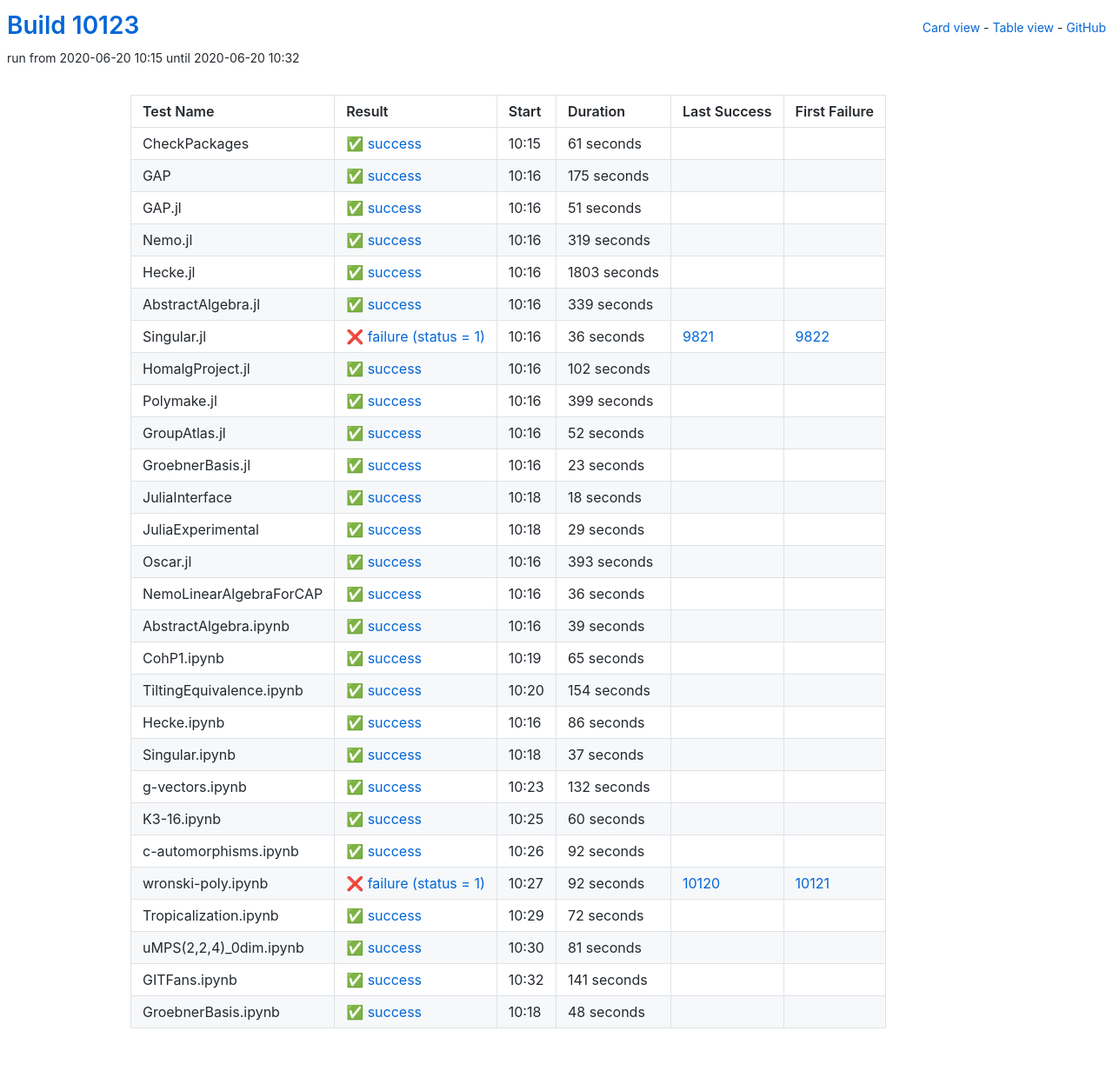
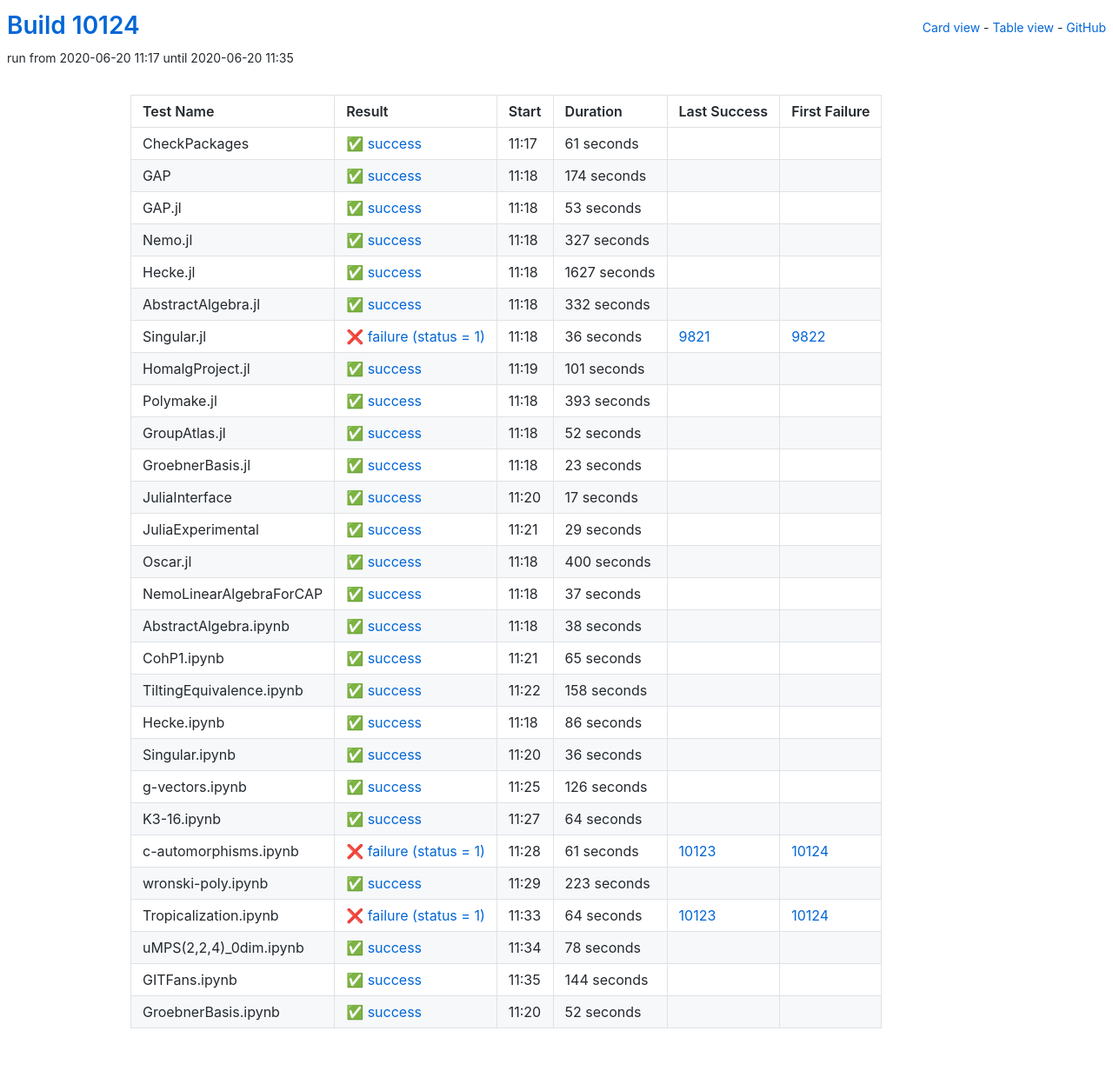
Before and after one commit to oscar-system/oscar-ci-status, a Jekyll site: the page built from table.html, in a window 1280 px wide. Shown: the whole page at 87% size. Built offline with Jekyll 4.4.1, drawn with Linux system fonts in a browser that asks for light colours.

Commit message:
Build #10124

```diff
--- a/_data/ci.yml
+++ b/_data/ci.yml
@@ -1,6 +1,6 @@
 ---
-build: 10123
-build_url: https://oscarci.mathematik.uni-kl.de/job/oscar/10123/
+build: 10124
+build_url: https://oscarci.mathematik.uni-kl.de/job/oscar/10124/
 job: oscar
 organization: oscar-system
 repo: oscar-ci-status
@@ -8,8 +8,8 @@ repourl: https://github.com/oscar-system/oscar-ci-status
 tests:
 - name: CheckPackages
   id: checkpackages
-  log: https://oscarci.mathematik.uni-kl.de/job/oscar/10123/artifact/logs/build-10123/CheckPackages.log
-  start: 2020-06-20 10:15
+  log: https://oscarci.mathematik.uni-kl.de/job/oscar/10124/artifact/logs/build-10124/CheckPackages.log
+  start: 2020-06-20 11:17
   success: true
   exitcode: 0
   status: success
@@ -20,68 +20,68 @@ tests:
   first_failure_url:
 - name: GAP
   id: gap
-  log: https://oscarci.mathematik.uni-kl.de/job/oscar/10123/artifact/logs/build-10123/GAP.log
-  start: 2020-06-20 10:16
+  log: https://oscarci.mathematik.uni-kl.de/job/oscar/10124/artifact/logs/build-10124/GAP.log
+  start: 2020-06-20 11:18
   success: true
   exitcode: 0
   status: success
-  duration: 175
+  duration: 174
   last_success: false
   last_success_url:
   first_failure: false
   first_failure_url:
 - name: GAP.jl
   id: gap-jl
-  log: https://oscarci.mathematik.uni-kl.de/job/oscar/10123/artifact/logs/build-10123/GAP.jl.log
-  start: 2020-06-20 10:16
+  log: https://oscarci.mathematik.uni-kl.de/job/oscar/10124/artifact/logs/build-10124/GAP.jl.log
+  start: 2020-06-20 11:18
   success: true
   exitcode: 0
   status: success
-  duration: 51
+  duration: 53
   last_success: false
   last_success_url:
   first_failure: false
   first_failure_url:
 - name: Nemo.jl
   id: nemo-jl
-  log: https://oscarci.mathematik.uni-kl.de/job/oscar/10123/artifact/logs/build-10123/Nemo.jl.log
-  start: 2020-06-20 10:16
+  log: https://oscarci.mathematik.uni-kl.de/job/oscar/10124/artifact/logs/build-10124/Nemo.jl.log
+  start: 2020-06-20 11:18
   success: true
   exitcode: 0
   status: success
-  duration: 319
+  duration: 327
   last_success: false
   last_success_url:
   first_failure: false
   first_failure_url:
 - name: Hecke.jl
   id: hecke-jl
-  log: https://oscarci.mathematik.uni-kl.de/job/oscar/10123/artifact/logs/build-10123/Hecke.jl.log
-  start: 2020-06-20 10:16
+  log: https://oscarci.mathematik.uni-kl.de/job/oscar/10124/artifact/logs/build-10124/Hecke.jl.log
+  start: 2020-06-20 11:18
   success: true
   exitcode: 0
   status: success
-  duration: 1803
+  duration: 1627
   last_success: false
   last_success_url:
   first_failure: false
   first_failure_url:
 - name: AbstractAlgebra.jl
   id: abstractalgebra-jl
-  log: https://oscarci.mathematik.uni-kl.de/job/oscar/10123/artifact/logs/build-10123/AbstractAlgebra.jl.log
-  start: 2020-06-20 10:16
+  log: https://oscarci.mathematik.uni-kl.de/job/oscar/10124/artifact/logs/build-10124/AbstractAlgebra.jl.log
+  start: 2020-06-20 11:18
   success: true
   exitcode: 0
   status: success
-  duration: 339
+  duration: 332
   last_success: false
   last_success_url:
   first_failure: false
   first_failure_url:
 - name: Singular.jl
   id: singular-jl
-  log: https://oscarci.mathematik.uni-kl.de/job/oscar/10123/artifact/logs/build-10123/Singular.jl.log
-  start: 2020-06-20 10:16
+  log: https://oscarci.mathematik.uni-kl.de/job/oscar/10124/artifact/logs/build-10124/Singular.jl.log
+  start: 2020-06-20 11:18
   success: false
   exitcode: 1
   status: failure
@@ -92,32 +92,32 @@ tests:
   first_failure_url: https://oscarci.mathematik.uni-kl.de/job/oscar/9822/
 - name: HomalgProject.jl
   id: homalgproject-jl
-  log: https://oscarci.mathematik.uni-kl.de/job/oscar/10123/artifact/logs/build-10123/HomalgProject.jl.log
-  start: 2020-06-20 10:16
+  log: https://oscarci.mathematik.uni-kl.de/job/oscar/10124/artifact/logs/build-10124/HomalgProject.jl.log
+  start: 2020-06-20 11:19
   success: true
   exitcode: 0
   status: success
-  duration: 102
+  duration: 101
   last_success: false
   last_success_url:
   first_failure: false
   first_failure_url:
 - name: Polymake.jl
   id: polymake-jl
-  log: https://oscarci.mathematik.uni-kl.de/job/oscar/10123/artifact/logs/build-10123/Polymake.jl.log
-  start: 2020-06-20 10:16
+  log: https://oscarci.mathematik.uni-kl.de/job/oscar/10124/artifact/logs/build-10124/Polymake.jl.log
+  start: 2020-06-20 11:18
   success: true
   exitcode: 0
   status: success
-  duration: 399
+  duration: 393
   last_success: false
   last_success_url:
   first_failure: false
   first_failure_url:
 - name: GroupAtlas.jl
   id: groupatlas-jl
-  log: https://oscarci.mathematik.uni-kl.de/job/oscar/10123/artifact/logs/build-10123/GroupAtlas.jl.log
-  start: 2020-06-20 10:16
+  log: https://oscarci.mathematik.uni-kl.de/job/oscar/10124/artifact/logs/build-10124/GroupAtlas.jl.log
+  start: 2020-06-20 11:18
   success: true
   exitcode: 0
   status: success
@@ -128,8 +128,8 @@ tests:
   first_failure_url:
 - name: GroebnerBasis.jl
   id: groebnerbasis-jl
-  log: https://oscarci.mathematik.uni-kl.de/job/oscar/10123/artifact/logs/build-10123/GroebnerBasis.jl.log
-  start: 2020-06-20 10:16
+  log: https://oscarci.mathematik.uni-kl.de/job/oscar/10124/artifact/logs/build-10124/GroebnerBasis.jl.log
+  start: 2020-06-20 11:18
   success: true
   exitcode: 0
   status: success
@@ -140,20 +140,20 @@ tests:
   first_failure_url:
 - name: JuliaInterface
   id: juliainterface
-  log: https://oscarci.mathematik.uni-kl.de/job/oscar/10123/artifact/logs/build-10123/JuliaInterface.log
-  start: 2020-06-20 10:18
+  log: https://oscarci.mathematik.uni-kl.de/job/oscar/10124/artifact/logs/build-10124/JuliaInterface.log
+  start: 2020-06-20 11:20
   success: true
   exitcode: 0
   status: success
-  duration: 18
+  duration: 17
   last_success: false
   last_success_url:
   first_failure: false
   first_failure_url:
 - name: JuliaExperimental
   id: juliaexperimental
-  log: https://oscarci.mathematik.uni-kl.de/job/oscar/10123/artifact/logs/build-10123/JuliaExperimental.log
-  start: 2020-06-20 10:18
+  log: https://oscarci.mathematik.uni-kl.de/job/oscar/10124/artifact/logs/build-10124/JuliaExperimental.log
+  start: 2020-06-20 11:21
   success: true
   exitcode: 0
   status: success
@@ -164,44 +164,44 @@ tests:
   first_failure_url:
 - name: Oscar.jl
   id: oscar-jl
-  log: https://oscarci.mathematik.uni-kl.de/job/oscar/10123/artifact/logs/build-10123/Oscar.jl.log
-  start: 2020-06-20 10:16
+  log: https://oscarci.mathematik.uni-kl.de/job/oscar/10124/artifact/logs/build-10124/Oscar.jl.log
+  start: 2020-06-20 11:18
   success: true
   exitcode: 0
   status: success
-  duration: 393
+  duration: 400
   last_success: false
   last_success_url:
   first_failure: false
   first_failure_url:
 - name: NemoLinearAlgebraForCAP
   id: nemolinearalgebraforcap
-  log: https://oscarci.mathematik.uni-kl.de/job/oscar/10123/artifact/logs/build-10123/NemoLinearAlgebraForCAP.log
-  start: 2020-06-20 10:16
+  log: https://oscarci.mathematik.uni-kl.de/job/oscar/10124/artifact/logs/build-10124/NemoLinearAlgebraForCAP.log
+  start: 2020-06-20 11:18
   success: true
   exitcode: 0
   status: success
-  duration: 36
+  duration: 37
   last_success: false
   last_success_url:
   first_failure: false
   first_failure_url:
 - name: AbstractAlgebra.ipynb
   id: abstractalgebra-ipynb
-  log: https://oscarci.mathematik.uni-kl.de/job/oscar/10123/artifact/logs/build-10123/AbstractAlgebra.ipynb.log
-  start: 2020-06-20 10:16
+  log: https://oscarci.mathematik.uni-kl.de/job/oscar/10124/artifact/logs/build-10124/AbstractAlgebra.ipynb.log
+  start: 2020-06-20 11:18
   success: true
   exitcode: 0
   status: success
-  duration: 39
+  duration: 38
   last_success: false
   last_success_url:
   first_failure: false
   first_failure_url:
 - name: CohP1.ipynb
   id: cohp1-ipynb
-  log: https://oscarci.mathematik.uni-kl.de/job/oscar/10123/artifact/logs/build-10123/CohP1.ipynb.log
-  start: 2020-06-20 10:19
+  log: https://oscarci.mathematik.uni-kl.de/job/oscar/10124/artifact/logs/build-10124/CohP1.ipynb.log
+  start: 2020-06-20 11:21
   success: true
   exitcode: 0
   status: success
@@ -212,20 +212,20 @@ tests:
   first_failure_url:
 - name: TiltingEquivalence.ipynb
   id: tiltingequivalence-ipynb
-  log: https://oscarci.mathematik.uni-kl.de/job/oscar/10123/artifact/logs/build-10123/TiltingEquivalence.ipynb.log
-  start: 2020-06-20 10:20
+  log: https://oscarci.mathematik.uni-kl.de/job/oscar/10124/artifact/logs/build-10124/TiltingEquivalence.ipynb.log
+  start: 2020-06-20 11:22
   success: true
   exitcode: 0
   status: success
-  duration: 154
+  duration: 158
   last_success: false
   last_success_url:
   first_failure: false
   first_failure_url:
 - name: Hecke.ipynb
   id: hecke-ipynb
-  log: https://oscarci.mathematik.uni-kl.de/job/oscar/10123/artifact/logs/build-10123/Hecke.ipynb.log
-  start: 2020-06-20 10:16
+  log: https://oscarci.mathematik.uni-kl.de/job/oscar/10124/artifact/logs/build-10124/Hecke.ipynb.log
+  start: 2020-06-20 11:18
   success: true
   exitcode: 0
   status: success
@@ -236,108 +236,108 @@ tests:
   first_failure_url:
 - name: Singular.ipynb
   id: singular-ipynb
-  log: https://oscarci.mathematik.uni-kl.de/job/oscar/10123/artifact/logs/build-10123/Singular.ipynb.log
-  start: 2020-06-20 10:18
+  log: https://oscarci.mathematik.uni-kl.de/job/oscar/10124/artifact/logs/build-10124/Singular.ipynb.log
+  start: 2020-06-20 11:20
   success: true
   exitcode: 0
   status: success
-  duration: 37
+  duration: 36
   last_success: false
   last_success_url:
   first_failure: false
   first_failure_url:
 - name: g-vectors.ipynb
   id: g-vectors-ipynb
-  log: https://oscarci.mathematik.uni-kl.de/job/oscar/10123/artifact/logs/build-10123/g-vectors.ipynb.log
-  start: 2020-06-20 10:23
+  log: https://oscarci.mathematik.uni-kl.de/job/oscar/10124/artifact/logs/build-10124/g-vectors.ipynb.log
+  start: 2020-06-20 11:25
   success: true
   exitcode: 0
   status: success
-  duration: 132
+  duration: 126
   last_success: false
   last_success_url:
   first_failure: false
   first_failure_url:
 - name: K3-16.ipynb
   id: k3-16-ipynb
-  log: https://oscarci.mathematik.uni-kl.de/job/oscar/10123/artifact/logs/build-10123/K3-16.ipynb.log
-  start: 2020-06-20 10:25
+  log: https://oscarci.mathematik.uni-kl.de/job/oscar/10124/artifact/logs/build-10124/K3-16.ipynb.log
+  start: 2020-06-20 11:27
   success: true
   exitcode: 0
   status: success
-  duration: 60
+  duration: 64
   last_success: false
   last_success_url:
   first_failure: false
   first_failure_url:
 - name: c-automorphisms.ipynb
   id: c-automorphisms-ipynb
-  log: https://oscarci.mathematik.uni-kl.de/job/oscar/10123/artifact/logs/build-10123/c-automorphisms.ipynb.log
-  start: 2020-06-20 10:26
+  log: https://oscarci.mathematik.uni-kl.de/job/oscar/10124/artifact/logs/build-10124/c-automorphisms.ipynb.log
+  start: 2020-06-20 11:28
+  success: false
+  exitcode: 1
+  status: failure
+  duration: 61
+  last_success: 10123
+  last_success_url: https://oscarci.mathematik.uni-kl.de/job/oscar/10123/
+  first_failure: 10124
+  first_failure_url: https://oscarci.mathematik.uni-kl.de/job/oscar/10124/
+- name: wronski-poly.ipynb
+  id: wronski-poly-ipynb
+  log: https://oscarci.mathematik.uni-kl.de/job/oscar/10124/artifact/logs/build-10124/wronski-poly.ipynb.log
+  start: 2020-06-20 11:29
   success: true
   exitcode: 0
   status: success
-  duration: 92
+  duration: 223
   last_success: false
   last_success_url:
   first_failure: false
   first_failure_url:
-- name: wronski-poly.ipynb
-  id: wronski-poly-ipynb
-  log: https://oscarci.mathematik.uni-kl.de/job/oscar/10123/artifact/logs/build-10123/wronski-poly.ipynb.log
-  start: 2020-06-20 10:27
+- name: Tropicalization.ipynb
+  id: tropicalization-ipynb
+  log: https://oscarci.mathematik.uni-kl.de/job/oscar/10124/artifact/logs/build-10124/Tropicalization.ipynb.log
+  start: 2020-06-20 11:33
   success: false
   exitcode: 1
   status: failure
-  duration: 92
-  last_success: 10120
-  last_success_url: https://oscarci.mathematik.uni-kl.de/job/oscar/10120/
-  first_failure: 10121
-  first_failure_url: https://oscarci.mathematik.uni-kl.de/job/oscar/10121/
-- name: Tropicalization.ipynb
-  id: tropicalization-ipynb
-  log: https://oscarci.mathematik.uni-kl.de/job/oscar/10123/artifact/logs/build-10123/Tropicalization.ipynb.log
-  start: 2020-06-20 10:29
+  duration: 64
+  last_success: 10123
+  last_success_url: https://oscarci.mathematik.uni-kl.de/job/oscar/10123/
+  first_failure: 10124
+  first_failure_url: https://oscarci.mathematik.uni-kl.de/job/oscar/10124/
+- name: uMPS(2,2,4)_0dim.ipynb
+  id: umps-2-2-4-0dim-ipynb
+  log: https://oscarci.mathematik.uni-kl.de/job/oscar/10124/artifact/logs/build-10124/uMPS-2-2-4-_0dim.ipynb.log
+  start: 2020-06-20 11:34
   success: true
   exitcode: 0
   status: success
-  duration: 72
-  last_success: false
-  last_success_url:
-  first_failure: false
-  first_failure_url:
-- name: uMPS(2,2,4)_0dim.ipynb
-  id: umps-2-2-4-0dim-ipynb
-  log: https://oscarci.mathematik.uni-kl.de/job/oscar/10123/artifact/logs/build-10123/uMPS-2-2-4-_0dim.ipynb.log
-  start: 2020-06-20 10:30
-  success: true
-  exitcode: 0
-  status: success
-  duration: 81
+  duration: 78
   last_success: false
   last_success_url:
   first_failure: false
   first_failure_url:
 - name: GITFans.ipynb
   id: gitfans-ipynb
-  log: https://oscarci.mathematik.uni-kl.de/job/oscar/10123/artifact/logs/build-10123/GITFans.ipynb.log
-  start: 2020-06-20 10:32
+  log: https://oscarci.mathematik.uni-kl.de/job/oscar/10124/artifact/logs/build-10124/GITFans.ipynb.log
+  start: 2020-06-20 11:35
   success: true
   exitcode: 0
   status: success
-  duration: 141
+  duration: 144
   last_success: false
   last_success_url:
   first_failure: false
   first_failure_url:
 - name: GroebnerBasis.ipynb
   id: groebnerbasis-ipynb
-  log: https://oscarci.mathematik.uni-kl.de/job/oscar/10123/artifact/logs/build-10123/GroebnerBasis.ipynb.log
-  start: 2020-06-20 10:18
+  log: https://oscarci.mathematik.uni-kl.de/job/oscar/10124/artifact/logs/build-10124/GroebnerBasis.ipynb.log
+  start: 2020-06-20 11:20
   success: true
   exitcode: 0
   status: success
-  duration: 48
+  duration: 52
   last_success: false
   last_success_url:
   first_failure: false
```
Also changed, not shown: README.md.
